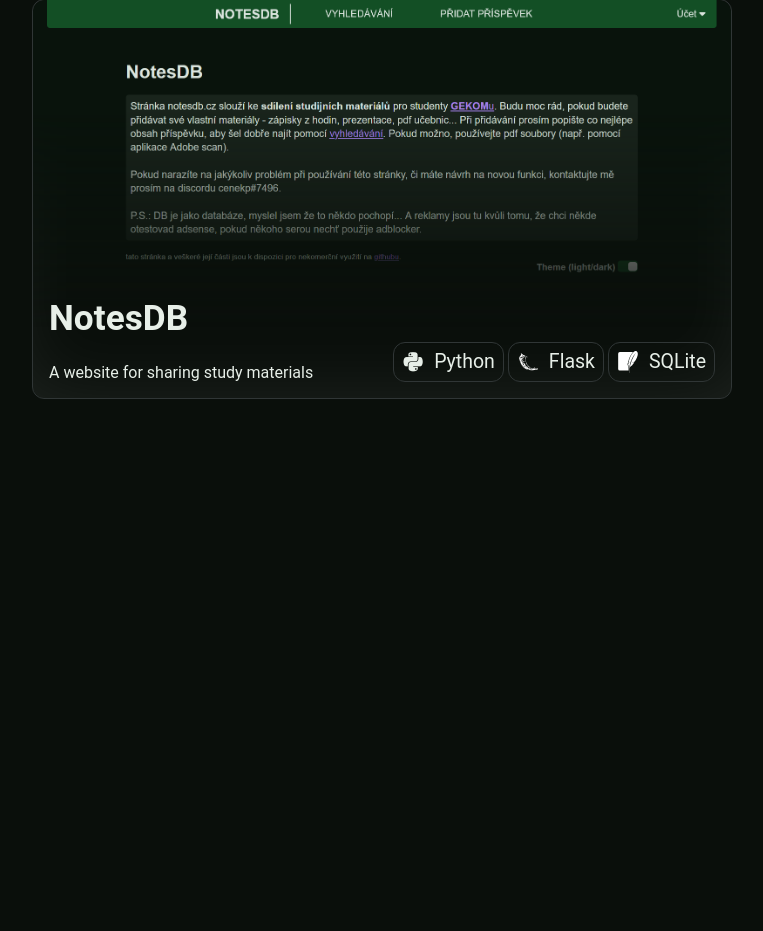
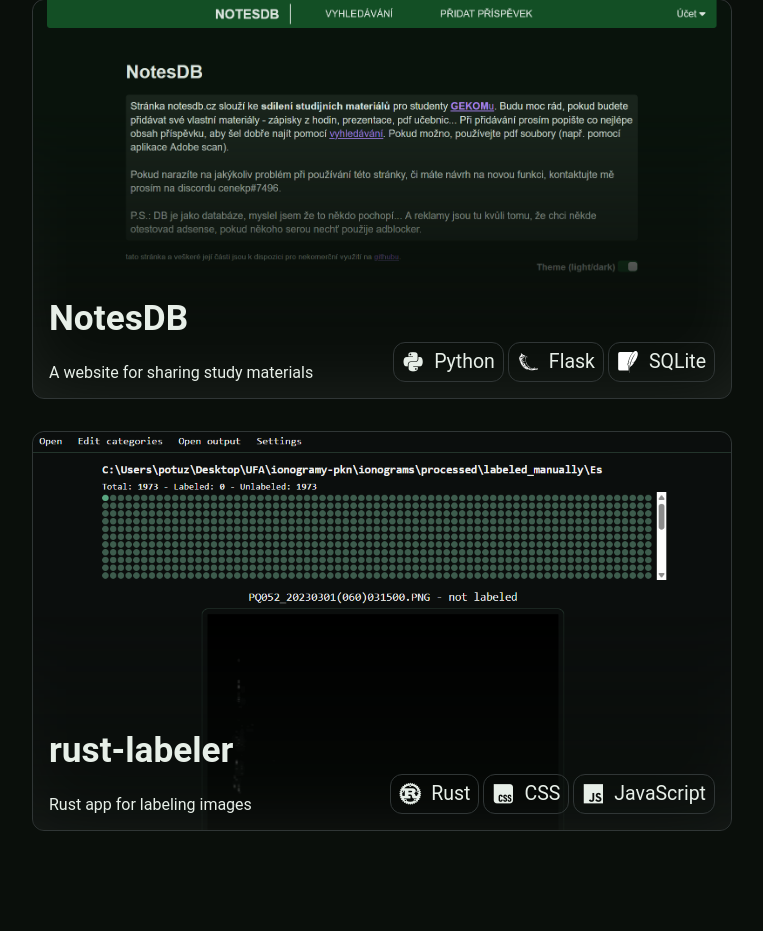
Before and after one commit to cenekp74/portfolio-website, a Flask app: page /projects in a window 1280 px wide. Shown: the part 101-1032 px from the top of the page, without its empty margins (258-1021 px from the left). Before the commit the page ends 500 px from the top, so only its background shows below. Run offline with Flask 3, Linux system fonts and the light colour scheme.

Commit message:
added rust-labeler project

```diff
--- a/app/static/css/main.css
+++ b/app/static/css/main.css
@@ -375,7 +375,8 @@ a h1 i.fa-arrow-up-right-from-square {
     max-height: 450px;
     height: 50vh;
     position: relative;
-    box-shadow: 0 -20px 80px -20px #ffffff17 inset
+    box-shadow: 0 -20px 80px -20px #ffffff17 inset;
+    overflow: hidden;
 }
 
 .projects > div > a:hover {
@@ -396,6 +397,9 @@ a h1 i.fa-arrow-up-right-from-square {
 
 .projects {
     max-width: 700px;
+    display: flex;
+    flex-direction: column;
+    gap: 32px;
 }
 /* #endregion projects */
 
--- a/app/static/css/project.css
+++ b/app/static/css/project.css
@@ -46,3 +46,9 @@
 .project-source i:hover {
     color: var(--color-accent);
 }
+
+img {
+    max-width: 100%;
+    margin: 16px;
+    border: 1px solid var(--division-line-color);
+}
--- a/app/templates/projects.html
+++ b/app/templates/projects.html
@@ -24,6 +24,22 @@
             </div>
         </a>
     </div>
+    <div>
+        <a href="{{ url_for('project', project_name='rust-labeler') }}">
+            <img class="project-image" src="{{ url_for('static', filename='img/projects/rust-labeler/rust-labeler.png') }}">
+            <div class="project-details">
+                <div>
+                    <h1>rust-labeler</h1>
+                    <div class="project-description">Rust app for labeling images</div>
+                </div>
+                <div class="technologies">
+                    <div><i class="fa-brands fa-rust fa-fw"></i><span>Rust</span></div>
+                    <div><i class="fa-brands fa-css fa-fw"></i><span>CSS</span></div>
+                    <div><i class="fa-brands fa-js fa-fw"></i><span>JavaScript</span></div>
+                </div>
+            </div>
+        </a>
+    </div>
 </div>
 
 <script>
```
Also changed, not shown: app/templates/projects/rust-labeler.html (added, +50 -0 lines), app/static/img/projects/rust-labeler/edit-categories.png (added), app/static/img/projects/rust-labeler/rust-labeler.png (added).
